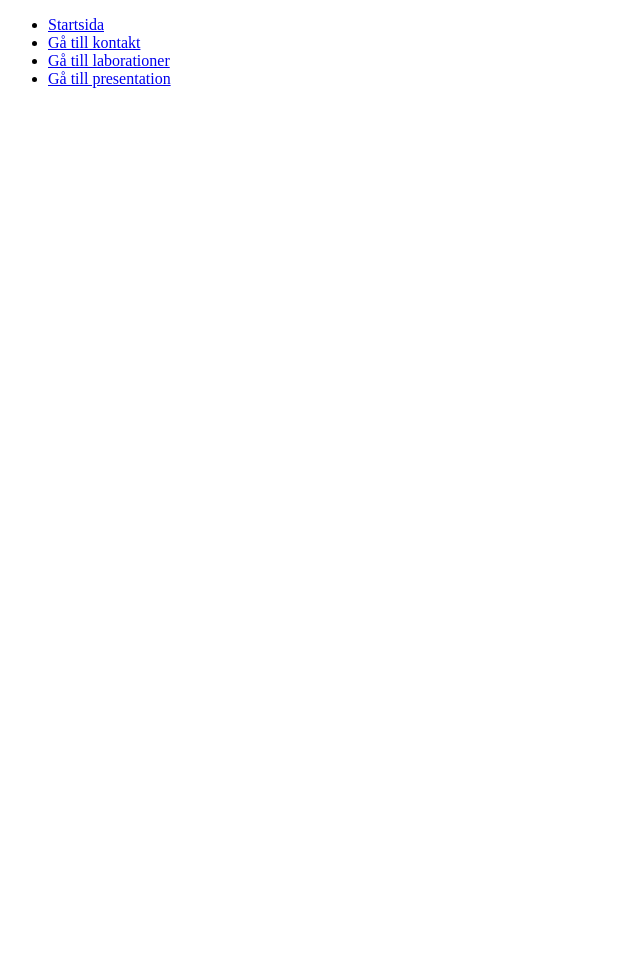
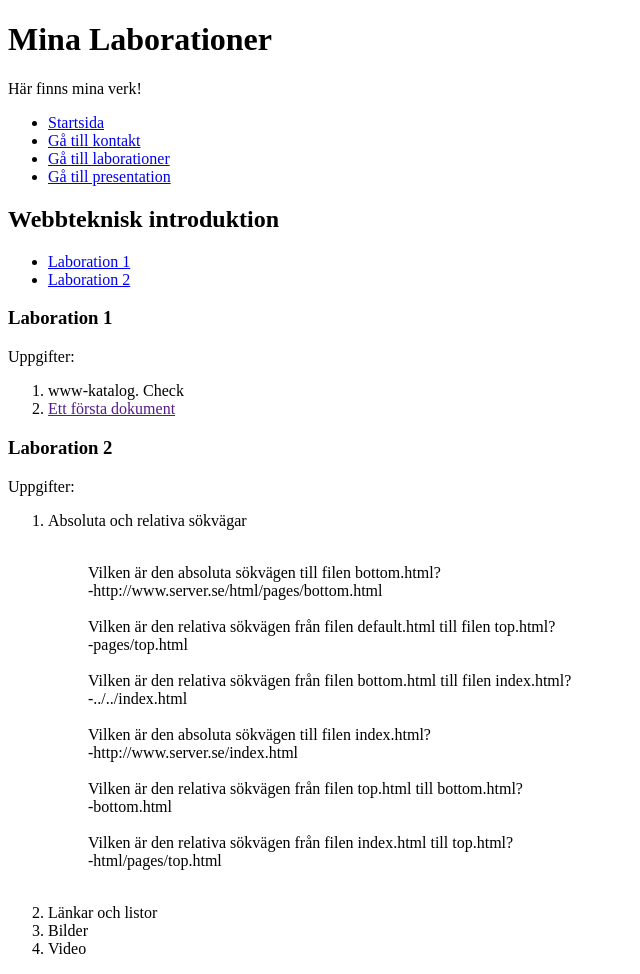
Before and after one commit to JessicaKLundqvist/jk222gt-1dv435-laborationer, a plain HTML site: page pages/laborationer.html in a window 1280 px wide. Shown: the whole page, without its empty margins (0-640 px from the left). Before the commit the page ends 800 px from the top, so only its background shows below. Drawn offline with Linux system fonts and the light colour scheme.

Commit message:
sidorna är uppdaterade och svar har lagts till i labbar

```diff
--- a/pages/laborationer.html
+++ b/pages/laborationer.html
@@ -7,6 +7,11 @@
 
 	<body>
 
+    <h1>Mina Laborationer</h1>
+
+    <p>Här finns mina verk!</p>
+
+
     	<ul>
             <li><a href="../index.html">Startsida</a></li>
             <li><a href="kontakt.html">Gå till kontakt</a></li>
@@ -15,6 +20,69 @@
 
         </ul>
 
+    <h2>Webbteknisk introduktion</h2>
+
+        <ul>
+            <li><a href="#laboration1">Laboration 1</a></li>
+            <li><a href="#laboration2">Laboration 2</a></li>
+
+
+        </ul>
+
+    <h3 id="laboration1">Laboration 1</h3>
+
+    <p>Uppgifter:</p>
+
+        <ol>
+            <li>www-katalog. Check</li>
+            <li><a href="">Ett första dokument</a></li>
+
+        </ol>
+
+    <h3 id="laboration2">Laboration 2</h3>
+
+    <p>Uppgifter:</p>
+
+        <ol>
+            <li>Absoluta och relativa sökvägar</li>
+
+              <dl>
+
+                <br>
+                <dd>Vilken är den absoluta sökvägen till filen bottom.html?
+                    <br>-http://www.server.se/html/pages/bottom.html
+                </dd>
+                <br>
+                <dd>Vilken är den relativa sökvägen från filen default.html till filen top.html?
+                    <br>-pages/top.html
+                </dd>
+                <br>
+                <dd>Vilken är den relativa sökvägen från filen bottom.html till filen index.html?
+                    <br>-../../index.html
+                </dd>
+                <br>
+                <dd>Vilken är den absoluta sökvägen till filen index.html?
+                    <br>-http://www.server.se/index.html
+                </dd>
+                <br>
+                <dd>Vilken är den relativa sökvägen från filen top.html till bottom.html?
+                    <br>-bottom.html
+                </dd>
+                <br>
+                <dd>Vilken är den relativa sökvägen från filen index.html till top.html?
+                    <br>-html/pages/top.html
+                </dd>
+                <br>
+
+              </dl>
+
+            <li>Länkar och listor</li>
+            <li>Bilder</li>
+            <li>Video</li>
+
+        </ol>
+
+
 
 	</body>
 </html>
```
Lines whose indentation alone changed are shown as unchanged.
